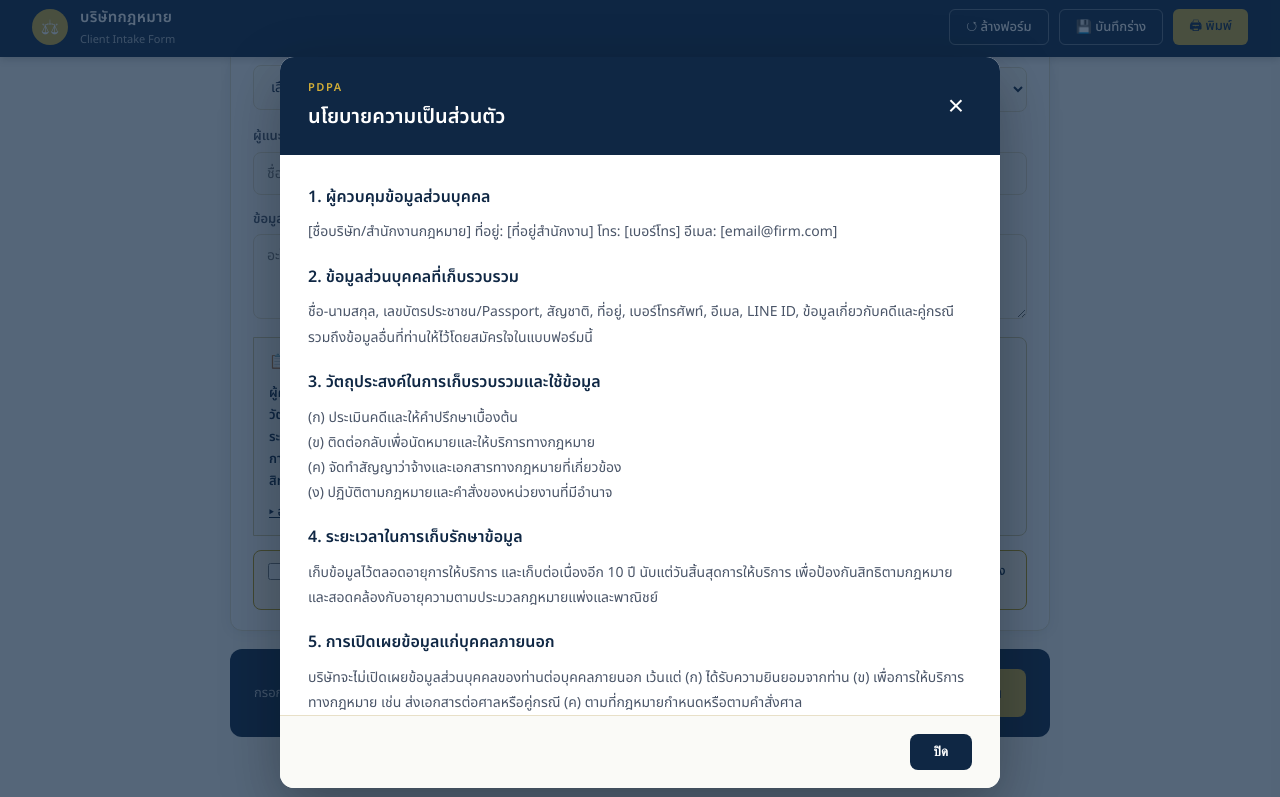
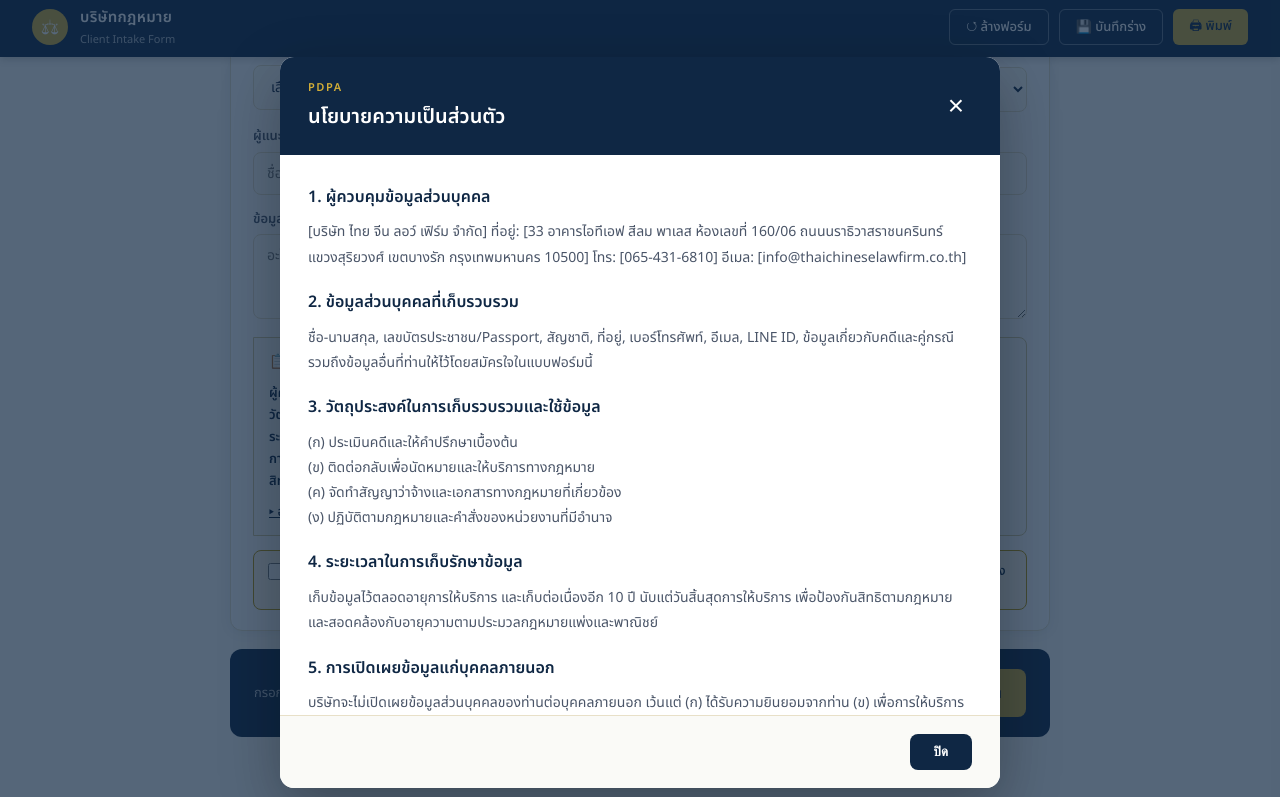
Before and after one commit to thaichineselawfirm/intake-form, a website: page index.html in a window 1280 px wide. Both pictures are taken after a click on the link "▸ อ่านนโยบายความเป็นส่วนตัวฉบับเต็ม". Shown: the part 3969-4766 px from the top of the page. Drawn offline with Linux system fonts and the light colour scheme.

Commit message:
Update index.html

```diff
--- a/index.html
+++ b/index.html
@@ -966,7 +966,7 @@ select { cursor: pointer; }
       <div class="note-box" style="margin-top:18px;background:var(--cream);border:1.5px solid var(--border)">
         <div style="font-weight:600;color:var(--navy);margin-bottom:8px;font-size:14px">📋 ประกาศความเป็นส่วนตัว (PDPA)</div>
         <div style="font-size:13px;line-height:1.7;color:var(--slate)">
-          <strong>ผู้ควบคุมข้อมูลส่วนบุคคล:</strong> [ชื่อบริษัท/สำนักงานกฎหมาย]<br>
+          <strong>ผู้ควบคุมข้อมูลส่วนบุคคล:</strong> [บริษัท ไทย จีน ลอว์ เฟิร์ม จำกัด]<br>
           <strong>วัตถุประสงค์:</strong> ใช้ข้อมูลที่ท่านให้ไว้เพื่อประเมินคดี ติดต่อกลับ และให้บริการทางกฎหมายเท่านั้น<br>
           <strong>ระยะเวลาเก็บข้อมูล:</strong> ตลอดอายุการให้บริการ + 10 ปี (ตามกฎหมายว่าด้วยอายุความ) หรือจนกว่าท่านจะขอให้ลบ<br>
           <strong>การเปิดเผย:</strong> ไม่เปิดเผยต่อบุคคลภายนอก เว้นแต่ได้รับความยินยอม หรือตามที่กฎหมายกำหนด<br>
@@ -1039,7 +1039,7 @@ select { cursor: pointer; }
     <div style="padding:28px;font-size:14px;line-height:1.8;color:var(--slate);max-height:70vh;overflow-y:auto">
 
       <h3 style="color:var(--navy);font-size:16px;margin-bottom:8px">1. ผู้ควบคุมข้อมูลส่วนบุคคล</h3>
-      <p>[ชื่อบริษัท/สำนักงานกฎหมาย] ที่อยู่: [ที่อยู่สำนักงาน] โทร: [เบอร์โทร] อีเมล: [email@firm.com]</p>
+      <p>[บริษัท ไทย จีน ลอว์ เฟิร์ม จำกัด] ที่อยู่: [33 อาคารไอทีเอฟ สีลม พาเลส ห้องเลขที่ 160/06 ถนนนราธิวาสราชนครินทร์ แขวงสุริยวงศ์ เขตบางรัก กรุงเทพมหานคร 10500] โทร: [065-431-6810] อีเมล: [info@thaichineselawfirm.co.th]</p>
 
       <h3 style="color:var(--navy);font-size:16px;margin:18px 0 8px">2. ข้อมูลส่วนบุคคลที่เก็บรวบรวม</h3>
       <p>ชื่อ-นามสกุล, เลขบัตรประชาชน/Passport, สัญชาติ, ที่อยู่, เบอร์โทรศัพท์, อีเมล, LINE ID, ข้อมูลเกี่ยวกับคดีและคู่กรณี รวมถึงข้อมูลอื่นที่ท่านให้ไว้โดยสมัครใจในแบบฟอร์มนี้</p>
@@ -1074,7 +1074,7 @@ select { cursor: pointer; }
       <h3 style="color:var(--navy);font-size:16px;margin:18px 0 8px">8. ติดต่อเจ้าหน้าที่คุ้มครองข้อมูล (DPO)</h3>
       <p>กรณีต้องการใช้สิทธิหรือมีข้อสงสัย ติดต่อ: [email@firm.com] โทร: [เบอร์โทร]</p>
 
-      <p style="margin-top:20px;padding-top:16px;border-top:1px solid #E8E0C8;font-size:12px;color:var(--muted)">นโยบายฉบับนี้ปรับปรุงล่าสุด: [วันที่]</p>
+      <p style="margin-top:20px;padding-top:16px;border-top:1px solid #E8E0C8;font-size:12px;color:var(--muted)">นโยบายฉบับนี้ปรับปรุงล่าสุด: [30 เมษายน 2569]</p>
     </div>
     <div style="padding:18px 28px;background:var(--cream);border-top:1px solid var(--border2);text-align:right">
       <button onclick="closePrivacy()" style="background:var(--navy);color:white;border:none;padding:10px 24px;border-radius:8px;font-weight:600;cursor:pointer">ปิด</button>
```
